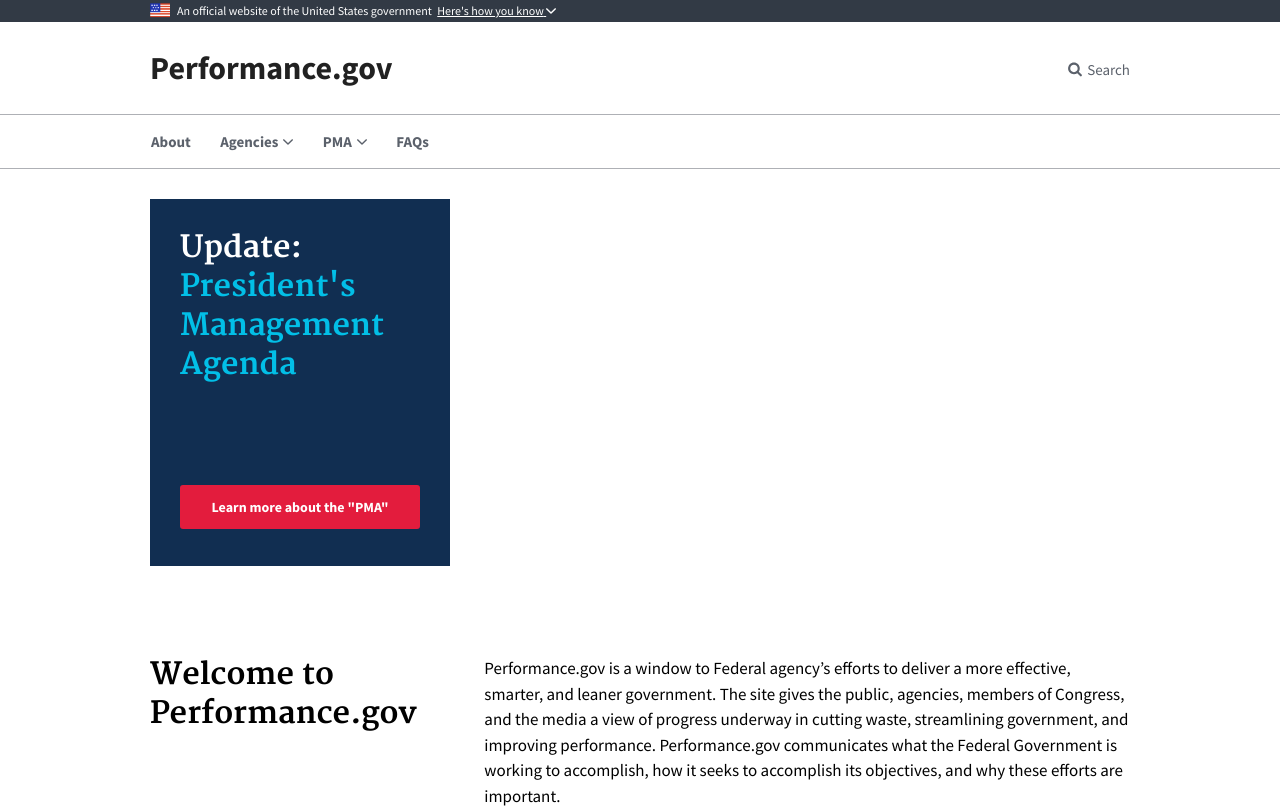
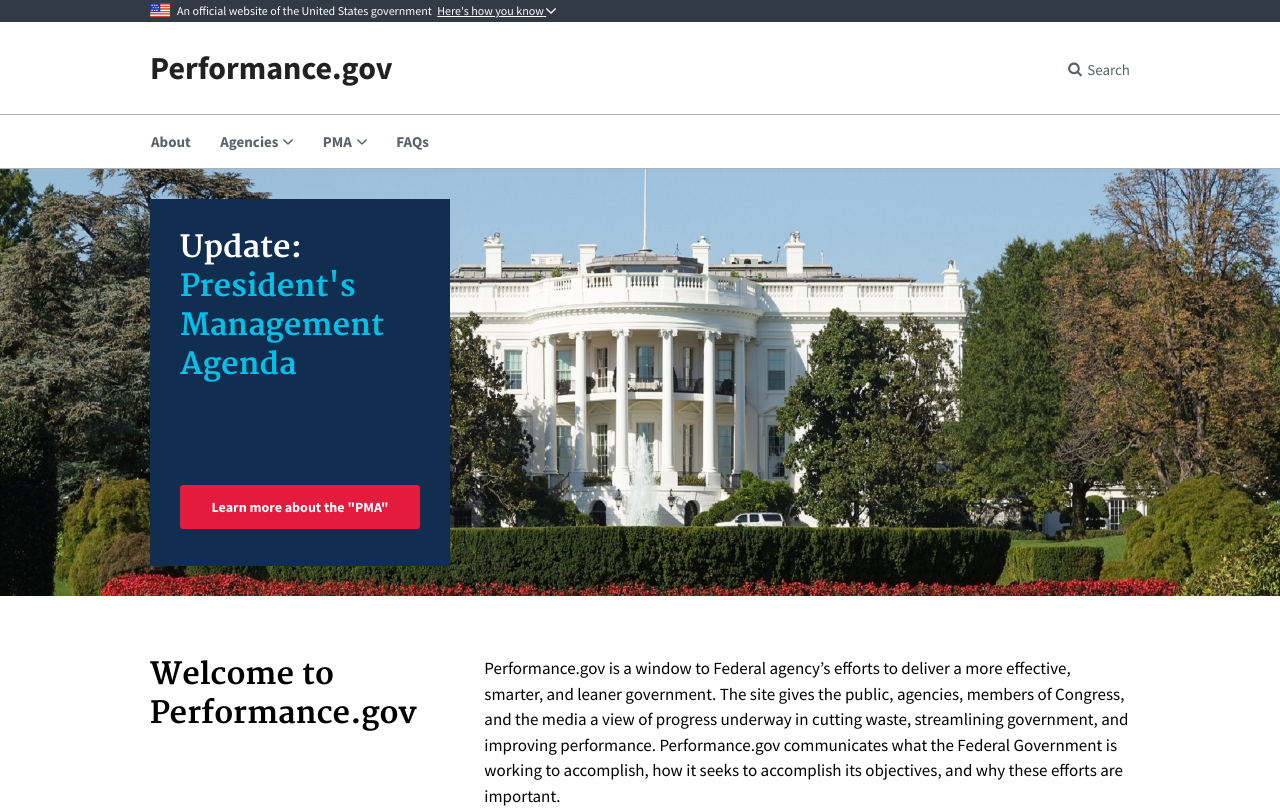
Before and after one commit to meganlooff/performance-dot-gov-1, a plain HTML site: page index.html in a window 1280 px wide. Shown: the top 812 px of the page. Drawn offline with Linux system fonts and the light colour scheme.

Commit message:
Update uswds.css

```diff
--- a/css/uswds.css
+++ b/css/uswds.css
@@ -3468,7 +3468,7 @@
 .usa-hero {
   padding-top: 3rem;
   padding-bottom: 3rem;
-  background-image: url("../img/homepage_images/newhero2.jpeg");
+  background-image: url("../img/homepage_images/newhero2.jpg");
   background-position: center;
   background-size: cover;
 }
```
